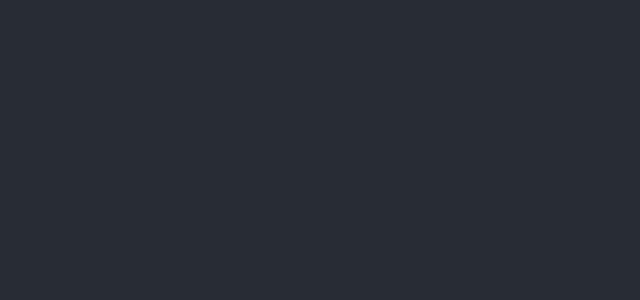
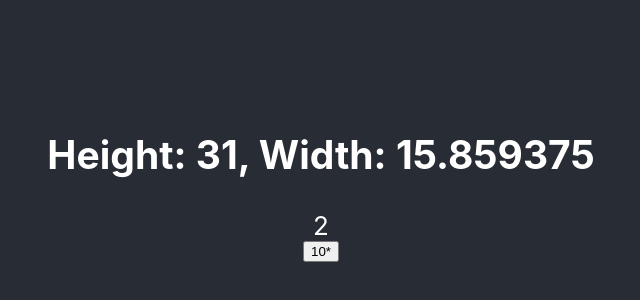
Before and after one commit to mikegoodstadt/udemy-react-hooks-course, a React (Create React App) app: page / in a window 1280 px wide. Shown: the part 220-520 px from the top of the page, without its empty margins (319-959 px from the left). Built offline with nearby package versions, Linux system fonts and the light colour scheme.

Commit message:
useLayoutEffect

```diff
--- a/src/App.js
+++ b/src/App.js
@@ -1,10 +1,32 @@
-import React from 'react';
+import React, { useState, useRef, useLayoutEffect } from 'react';
 import './App.scss';
 
+function useDim(el, val) {
+  const [height, setHeight] = useState(0);
+  const [width, setWidth] = useState(0);
+
+  useLayoutEffect(() => {
+    let boundingBox = el.current.getBoundingClientRect();
+    setHeight(boundingBox.height);
+    setWidth(boundingBox.width);
+  }, [val]);
+
+  return { height, width };
+}
+
 function App() {
+  const [val, setVal] = useState(2);
+  const valEl = useRef(null);
+  const {height, width} = useDim(valEl, val);
+
   return (
     <div className='App'>
       <header className='App-header'>
+        <h2>
+          Height: {height}, Width: {width}
+        </h2>
+        <div ref={valEl}>{val}</div>
+        <button onClick={() => setVal(val * 10)}>10*</button>
       </header>
     </div>
   );
```
